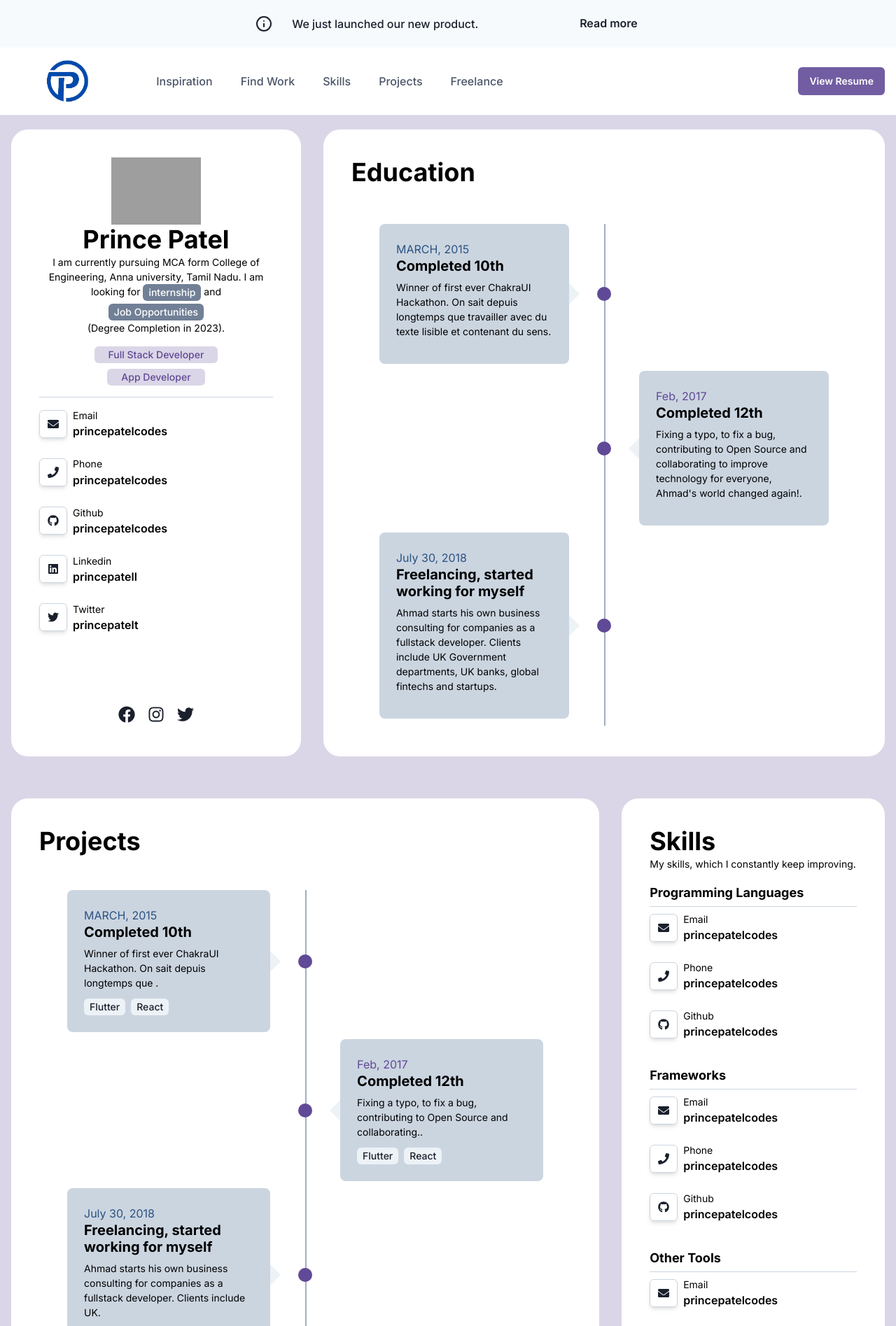
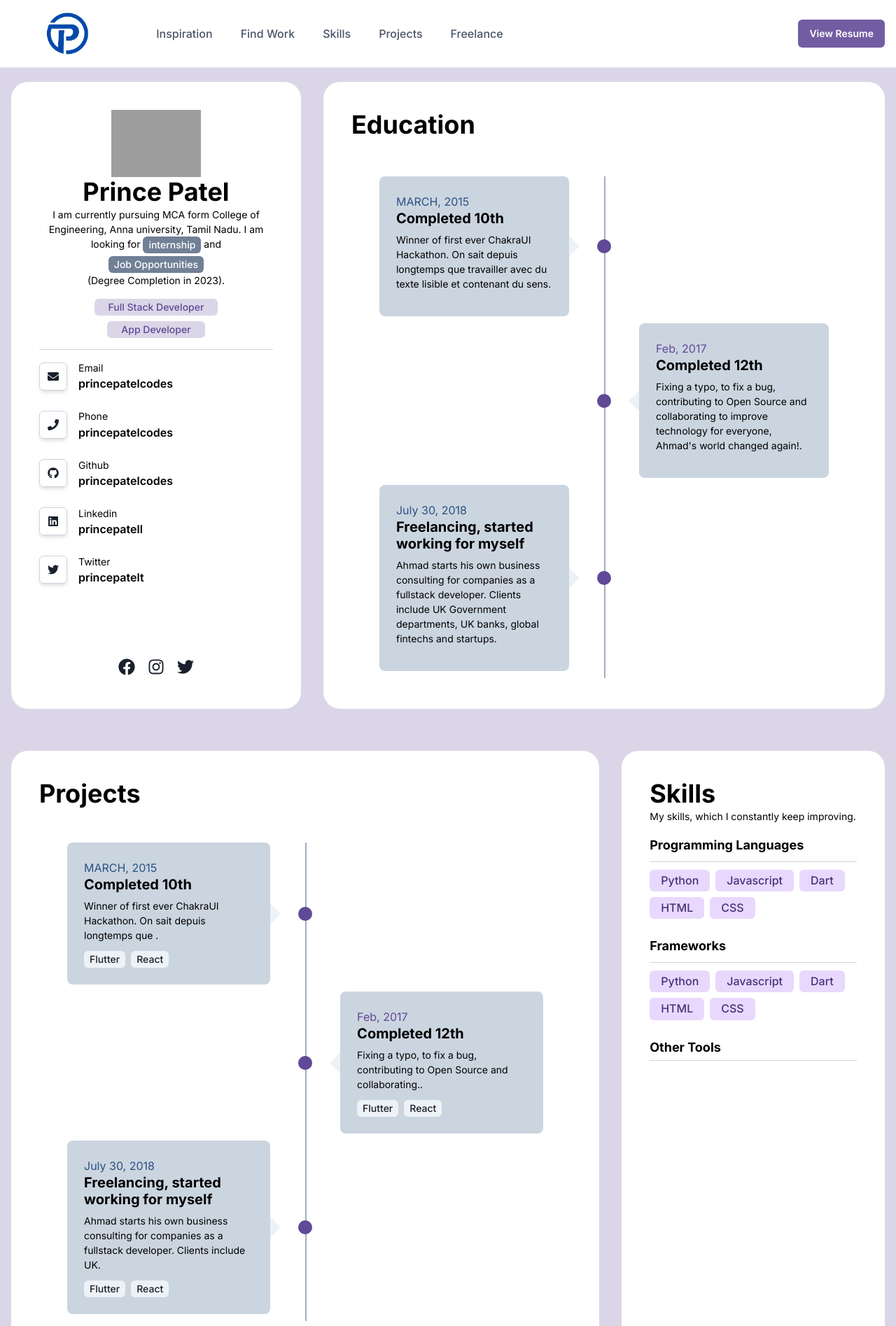
Before and after one commit to princepatelcodes/react_chakra_portfolio, a React (Create React App) app: page / in a window 1280 px wide. Shown: the top 1895 px of the page at 70% size. Built offline with nearby package versions, Linux system fonts and the light colour scheme; grey boxes are pictures that could not be loaded; the HTML template or start-up script is replaced by a standard one; a web font is replaced by a local one.

Commit message:
Added more code

```diff
--- a/src/App.js
+++ b/src/App.js
@@ -1,6 +1,6 @@
 import './App.css';
 import { useEffect } from 'react';
-import { Box, ChakraProvider, Container, extendTheme, Heading, SimpleGrid, Text } from '@chakra-ui/react';
+import {  ChakraProvider,  extendTheme } from '@chakra-ui/react';
 import Header from './components/Header';
 import Aos from 'aos';
 import 'aos/dist/aos.css';
@@ -8,10 +8,9 @@ import CTA from './components/CTA';
 import { Footer } from './components/Footer';
 import Banner from './components/Banner';
 import SkillsProjects from './components/SkillsProjects';
-import { TopBanner } from './TopBanner';
+
 
 function App() {
-
   const theme = extendTheme({
     styles: {
       global: {
@@ -57,7 +56,6 @@ function App() {
 
   return (
     <ChakraProvider theme={theme}>
-      <TopBanner />
       <Header />
       <Banner />
       <SkillsProjects />
--- a/src/TopBanner.js
+++ /dev/null
@@ -1,62 +0,0 @@
-import {
-    Box,
-    Button,
-    CloseButton,
-    Container,
-    Icon,
-    Square,
-    Stack,
-    Text,
-    useBreakpointValue,
-    useColorModeValue,
-  } from '@chakra-ui/react'
-  import * as React from 'react'
-  import { FiInfo } from 'react-icons/fi'
-
-  export const TopBanner = () => {
-    const isMobile = useBreakpointValue({ base: true, md: false })
-    return (
-      <Box as="section" flex={'1'}>
-        <Box bg="gray.50" color={'gray.800'}>
-          <Container  py={{ base: '4', md: '2.5' }} position="relative">
-            <CloseButton display={{ sm: 'none' }} position="absolute" right="2" top="2" />
-            <Stack
-              direction={{ base: 'column', sm: 'row' }}
-              justify="space-between"
-              spacing={{ base: '3', md: '2' }}
-            >
-              <Stack
-                spacing="4"
-                direction={{ base: 'column', md: 'row' }}
-                align={{ base: 'start', md: 'center' }}
-              >
-                {!isMobile && (
-                  <Square size="12" bg="bg-subtle" borderRadius="md">
-                    <Icon as={FiInfo} boxSize="6" />
-                  </Square>
-                )}
-                <Stack
-                  direction={{ base: 'column', md: 'row' }}
-                  spacing={{ base: '0.5', md: '1.5' }}
-                  pe={{ base: '4', sm: '0' }}
-                >
-                  <Text fontWeight="medium">We just launched our new product.</Text>
-
-                </Stack>
-              </Stack>
-              <Stack
-                direction={{ base: 'column', sm: 'row' }}
-                spacing={{ base: '3', sm: '2' }}
-                align={{ base: 'stretch', sm: 'center' }}
-              >
-                <Button variant="ghost" width="full">
-                  Read more
-                </Button>
-
-              </Stack>
-            </Stack>
-          </Container>
-        </Box>
-      </Box>
-    )
-  }
--- a/src/components/SkillsProjects.js
+++ b/src/components/SkillsProjects.js
@@ -1,9 +1,10 @@
 
-import { Box, Container, Flex, Heading, HStack, IconButton, Text, VStack } from '@chakra-ui/react'
+import { Box, Container, Flex, Heading, HStack, IconButton, SimpleGrid, Tag, Text, VStack, Wrap } from '@chakra-ui/react'
 import React from 'react'
 import { FaEnvelope, FaGithub, FaPhone } from 'react-icons/fa'
 
 import Projects from './Projects'
+import CustomSkillTag from './utils/CustomSkillTag'
 
 export default function SkillsProjects() {
     return (
@@ -17,7 +18,9 @@ export default function SkillsProjects() {
                     </Heading>
                     <Projects />
                 </Box>
-                <Flex id='skills' width={['md', 'md', 'md']} flexDir={'column'} justifyContent='space-between' bgColor={'white'} color='black' maxHeight='2xl' minHeight={'4xl'} borderRadius='3xl' p='10' mb={10}>
+
+
+                <Flex id='skills' width={['md', 'md', 'md']} flexDir={'column'} justifyContent='start' bgColor={'white'} color='black' maxHeight='2xl' minHeight={'4xl'} borderRadius='3xl' p='10' mb={10}>
 
                     <Heading textAlign={'start'}>Skills</Heading>
 
@@ -28,117 +31,35 @@ export default function SkillsProjects() {
                     <Box my={5}>
                         <Heading textAlign={'start'} as='h4' fontSize={'lg'}> Programming Languages</Heading>
 
-                        <Box orientation='horizontal' bgColor='gray.300' my={2} height={0.2} />
+                        <Box orientation='horizontal' bgColor='gray.300' my={3} height={0.2} />
                         {/* Icons  */}
-                        <VStack spacing={6} alignItems='start'>
-                            <HStack>
-                                <Box >
-                                    <IconButton shadow={'md'} variant={'ghost'} border='1px solid' borderColor={'gray.300'}><FaEnvelope /></IconButton>
-                                </Box>
-                                <VStack alignItems={'start'} spacing={0.1}>
-                                    <Text fontSize={'sm'}>Email</Text>
-                                    <Text fontWeight={'600'}>princepatelcodes</Text>
-                                </VStack>
-                            </HStack>
 
+                          <Wrap>
+                            <CustomSkillTag skill={'Python'} />
+                            <CustomSkillTag skill={'Javascript'} />
+                            <CustomSkillTag skill={'Dart'} />
+                            <CustomSkillTag skill={'HTML'} />
+                            <CustomSkillTag skill={'CSS'} />
+                          </Wrap>
+                    </Box>
+                    <Box my={2}>
+                        <Heading textAlign={'start'} as='h4' fontSize={'lg'}> Frameworks</Heading>
+                        <Box orientation='horizontal' bgColor='gray.300' my={3} height={0.2} />
+                        <Wrap>
+                            <CustomSkillTag skill={'Python'} />
+                            <CustomSkillTag skill={'Javascript'} />
+                            <CustomSkillTag skill={'Dart'} />
+                            <CustomSkillTag skill={'HTML'} />
+                            <CustomSkillTag skill={'CSS'} />
+                          </Wrap>
 
-                            <HStack>
-                                <Box >
-                                    <IconButton shadow={'md'} variant={'ghost'} border='1px solid' borderColor={'gray.300'}><FaPhone /></IconButton>
-                                </Box>
-                                <VStack alignItems={'start'} spacing={0.1}>
-                                    <Text fontSize={'sm'}>Phone</Text>
-                                    <Text fontWeight={'600'}>princepatelcodes</Text>
-                                </VStack>
-                            </HStack>
-
-
-                            <HStack>
-                                <Box >
-                                    <IconButton shadow={'md'} variant={'ghost'} border='1px solid' borderColor={'gray.300'}><FaGithub /></IconButton>
-                                </Box>
-                                <VStack alignItems={'start'} spacing={0.1}>
-                                    <Text fontSize={'sm'}>Github</Text>
-                                    <Text fontWeight={'600'}>princepatelcodes</Text>
-                                </VStack>
-                            </HStack>
-
-                        </VStack>
-                    </Box>
-                    <Box my={5}>
-                        <Heading textAlign={'start'} as='h4' fontSize={'lg'}> Frameworks</Heading>
-                        <Box orientation='horizontal' bgColor='gray.300' my={2} height={0.2} />
-                        {/* Icons  */}
-                        <VStack spacing={6} alignItems='start'>
-                            <HStack>
-                                <Box >
-                                    <IconButton shadow={'md'} variant={'ghost'} border='1px solid' borderColor={'gray.300'}><FaEnvelope /></IconButton>
-                                </Box>
-                                <VStack alignItems={'start'} spacing={0.1}>
-                                    <Text fontSize={'sm'}>Email</Text>
-                                    <Text fontWeight={'600'}>princepatelcodes</Text>
-                                </VStack>
-                            </HStack>
-
-
-                            <HStack>
-                                <Box >
-                                    <IconButton shadow={'md'} variant={'ghost'} border='1px solid' borderColor={'gray.300'}><FaPhone /></IconButton>
-                                </Box>
-                                <VStack alignItems={'start'} spacing={0.1}>
-                                    <Text fontSize={'sm'}>Phone</Text>
-                                    <Text fontWeight={'600'}>princepatelcodes</Text>
-                                </VStack>
-                            </HStack>
-
-                            <HStack>
-                                <Box >
-                                    <IconButton shadow={'md'} variant={'ghost'} border='1px solid' borderColor={'gray.300'}><FaGithub /></IconButton>
-                                </Box>
-                                <VStack alignItems={'start'} spacing={0.1}>
-                                    <Text fontSize={'sm'}>Github</Text>
-                                    <Text fontWeight={'600'}>princepatelcodes</Text>
-                                </VStack>
-                            </HStack>
-
-                        </VStack>
                     </Box>
                     <Box my={5}>
                         <Heading textAlign={'start'} as='h4' fontSize={'lg'}> Other Tools</Heading>
 
                         <Box orientation='horizontal' bgColor='gray.300' my={2} height={0.2} />
                         {/* Icons  */}
-                        <VStack spacing={6} alignItems='start'>
-                            <HStack>
-                                <Box >
-                                    <IconButton shadow={'md'} variant={'ghost'} border='1px solid' borderColor={'gray.300'}><FaEnvelope /></IconButton>
-                                </Box>
-                                <VStack alignItems={'start'} spacing={0.1}>
-                                    <Text fontSize={'sm'}>Email</Text>
-                                    <Text fontWeight={'600'}>princepatelcodes</Text>
-                                </VStack>
-                            </HStack>
 
-                            <HStack>
-                                <Box >
-                                    <IconButton shadow={'md'} variant={'ghost'} border='1px solid' borderColor={'gray.300'}><FaPhone /></IconButton>
-                                </Box>
-                                <VStack alignItems={'start'} spacing={0.1}>
-                                    <Text fontSize={'sm'}>Phone</Text>
-                                    <Text fontWeight={'600'}>princepatelcodes</Text>
-                                </VStack>
-                            </HStack>
-
-                            <HStack>
-                                <Box >
-                                    <IconButton shadow={'md'} variant={'ghost'} border='1px solid' borderColor={'gray.300'}><FaGithub /></IconButton>
-                                </Box>
-                                <VStack alignItems={'start'} spacing={0.1}>
-                                    <Text fontSize={'sm'}>Github</Text>
-                                    <Text fontWeight={'600'}>princepatelcodes</Text>
-                                </VStack>
-                            </HStack>
-                        </VStack>
                     </Box>
                 </Flex>
             </Flex>
--- /dev/null
+++ b/src/components/utils/CustomSkillTag.js
@@ -0,0 +1,9 @@
+import { Tag } from '@chakra-ui/react'
+import React from 'react'
+
+export default function CustomSkillTag({skill}) {
+  return (
+    <Tag  colorScheme='purple' fontSize='md' px={4} py={1.5}> {skill}</Tag>
+
+  )
+}
```
Also changed, not shown: src/components/Banner.js (+5 -5 lines).
